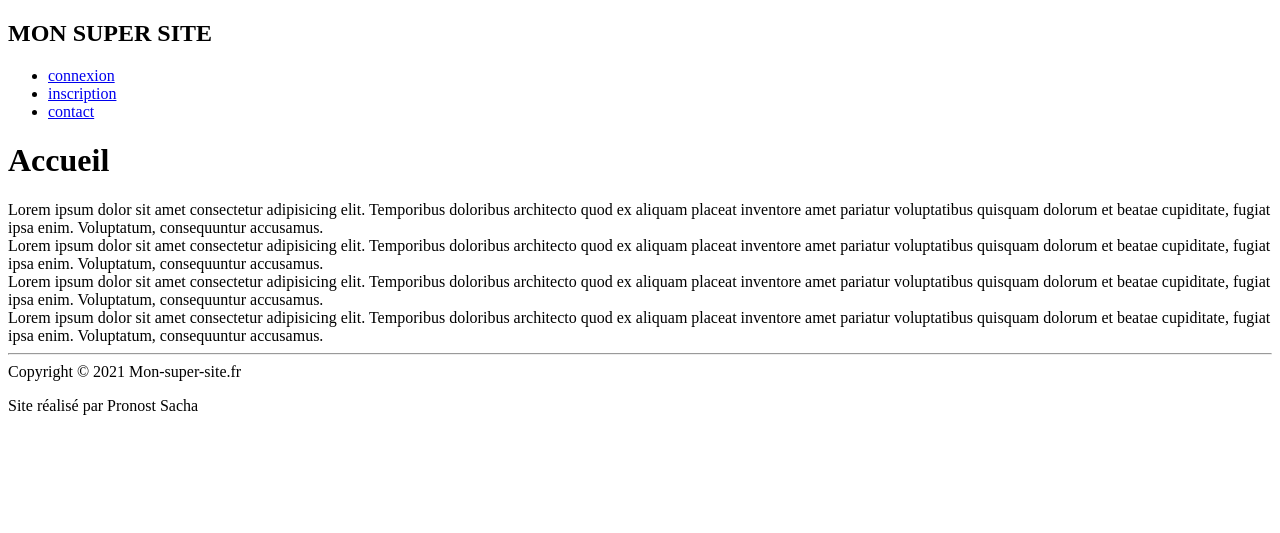
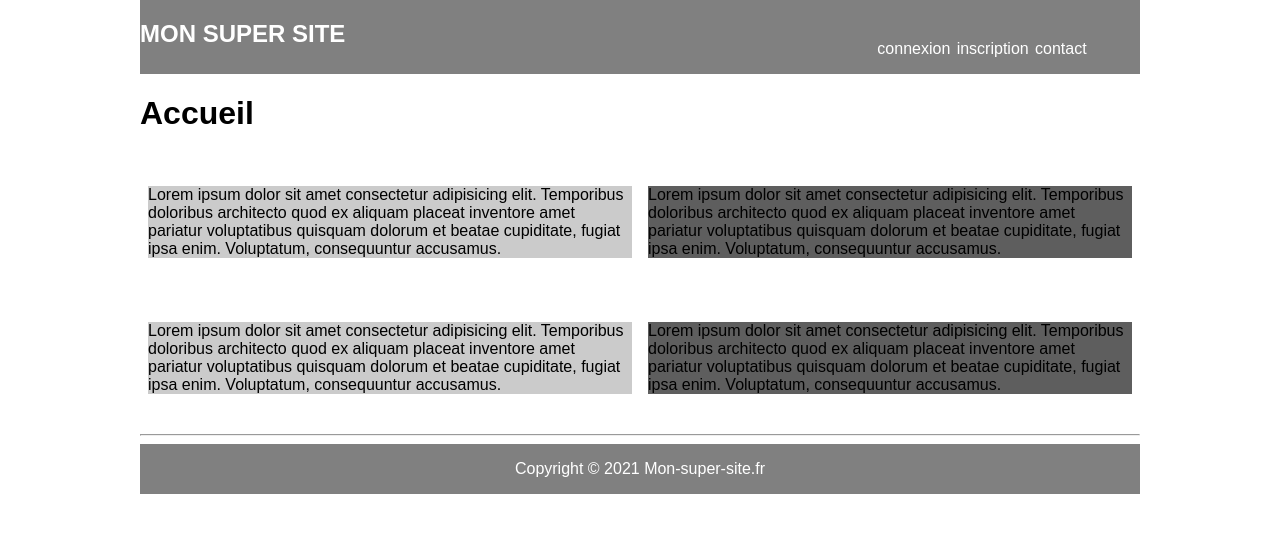
Before and after one commit to deltaps/exerciceWebStage, a PHP site: page / in a window 1280 px wide. Shown: the top 533 px of the page. Run offline with PHP 8.4, Linux system fonts and the light colour scheme; tables that the repository leaves empty or names only in its code hold one stand-in row (values such as "Sample post").

Commit message:
Php finie, commencement css

```diff
--- a/src/Router.php
+++ b/src/Router.php
@@ -23,7 +23,7 @@ class Router{
             $controller->creationAccount($_POST);
         }
         elseif(array_key_exists("contact",$_GET)){
-            $affiche->makeContactPage("");
+            $affiche->makeContactPage("","");
         }
         elseif(array_key_exists("contactSend",$_GET)){
             $controller->sendContact($_POST);
--- a/src/control/Controller.php
+++ b/src/control/Controller.php
@@ -12,7 +12,7 @@ class Controller{
     }
 
     public function showWelcomPage(){
-        $this->view->makeWelcomPage();
+        $this->view->makeWelcomPage("");
     }
     public function makeLoginFormPage(){
         $this->view->makeLoginFormPage();
@@ -59,12 +59,38 @@ class Controller{
     }
     public function sendContact($data){
         if($data != null){
-            //TODO requête préparé pour ajouter les info pour le contact
-            $requete = "INSERT INTO contact VALUES (:nom,:prenom,:mail,:sujet,:texte)";
-            $stmt = $this->bd->prepare($requete);
-            $newData = array(':nom' => $data["name"], ':prenom' => $data["firstname"], ':mail' => $data["email"], ':sujet' => $data["subject"],':texte' => $data["message"]);
-            $stmt->execute($newData);
-            $this->view->makeWelcomPage();
+            $error = array('nom' => '', 'prenom' => '' , 'mail' => '', 'sujet' => '', 'text' => '');
+            $inerror = false;
+            if($data["name"] === ""){
+                $error['nom'] = "Un nom est obligatoire";
+                $inerror = true;
+            }
+            if($data["firstname"] === ""){
+                $error['prenom'] = "Un prenom est obligatoire";
+                $inerror = true;
+            }
+            if($data["email"] === ""){
+                $error['mail'] = "Une adresse mail est obligatoire";
+                $inerror = true;
+            }
+            if($data["subject"] === ""){
+                $error['sujet'] = "Un sujet est obligatoire";
+                $inerror = true;
+            }
+            if($data["message"] === ""){
+                $error['text'] = "Un message est obligatoire";
+                $inerror = true;
+            }
+            if($inerror){
+                $this->view->makeContactPage($error,$data);
+            }
+            else{
+                $requete = "INSERT INTO contact VALUES (:nom,:prenom,:mail,:sujet,:texte)";
+                $stmt = $this->bd->prepare($requete);
+                $newData = array(':nom' => $data["name"], ':prenom' => $data["firstname"], ':mail' => $data["email"], ':sujet' => $data["subject"],':texte' => $data["message"]);
+                $stmt->execute($newData);
+                $this->view->makeWelcomPage("Message envoyé!");
+            }
         }
     }
 
--- a/src/view/View.php
+++ b/src/view/View.php
@@ -16,6 +16,7 @@ class View{
         <!doctype html>
         <html lang=\"fr\">
             <head>
+              <link rel='stylesheet' media='screen' type='text/css' href='style/style.css'/>
               <meta charset=\"utf-8\">
               <title>". $this->title ."</title>
             </head>
@@ -52,20 +53,20 @@ class View{
                 <hr>
                 <footer>
                     <span>Copyright © 2021 Mon-super-site.fr</span>
-                    <p class='foot'>Site réalisé par Pronost Sacha</p>
                 </footer>
             </body>
         </html>
         ");
     }
 
-    public function makeWelcomPage(){
+    public function makeWelcomPage($text){
         $this->title = "Accueil";
-        $this->content = "<section>
-        <article>Lorem ipsum dolor sit amet consectetur adipisicing elit. Temporibus doloribus architecto quod ex aliquam placeat inventore amet pariatur voluptatibus quisquam dolorum et beatae cupiditate, fugiat ipsa enim. Voluptatum, consequuntur accusamus.</article>
-        <article>Lorem ipsum dolor sit amet consectetur adipisicing elit. Temporibus doloribus architecto quod ex aliquam placeat inventore amet pariatur voluptatibus quisquam dolorum et beatae cupiditate, fugiat ipsa enim. Voluptatum, consequuntur accusamus.</article>
-        <article>Lorem ipsum dolor sit amet consectetur adipisicing elit. Temporibus doloribus architecto quod ex aliquam placeat inventore amet pariatur voluptatibus quisquam dolorum et beatae cupiditate, fugiat ipsa enim. Voluptatum, consequuntur accusamus.</article>
-        <article>Lorem ipsum dolor sit amet consectetur adipisicing elit. Temporibus doloribus architecto quod ex aliquam placeat inventore amet pariatur voluptatibus quisquam dolorum et beatae cupiditate, fugiat ipsa enim. Voluptatum, consequuntur accusamus.</article>
+        $this->content = "<p> " . $text . "</p>
+        <section class='queris'>
+            <article>Lorem ipsum dolor sit amet consectetur adipisicing elit. Temporibus doloribus architecto quod ex aliquam placeat inventore amet pariatur voluptatibus quisquam dolorum et beatae cupiditate, fugiat ipsa enim. Voluptatum, consequuntur accusamus.</article>
+            <article>Lorem ipsum dolor sit amet consectetur adipisicing elit. Temporibus doloribus architecto quod ex aliquam placeat inventore amet pariatur voluptatibus quisquam dolorum et beatae cupiditate, fugiat ipsa enim. Voluptatum, consequuntur accusamus.</article>
+            <article>Lorem ipsum dolor sit amet consectetur adipisicing elit. Temporibus doloribus architecto quod ex aliquam placeat inventore amet pariatur voluptatibus quisquam dolorum et beatae cupiditate, fugiat ipsa enim. Voluptatum, consequuntur accusamus.</article>
+            <article>Lorem ipsum dolor sit amet consectetur adipisicing elit. Temporibus doloribus architecto quod ex aliquam placeat inventore amet pariatur voluptatibus quisquam dolorum et beatae cupiditate, fugiat ipsa enim. Voluptatum, consequuntur accusamus.</article>
         </section>";
         $this->render();
     }
@@ -126,13 +127,11 @@ class View{
         }
         $this->render();
     }
-    public function makeContactPage($error){
+    public function makeContactPage($error,$data){
         $this->title = "Contact";
         //TODO Gestion d'erreur lors de la création de message pour le contact (faire en sorte qu'on ai pas a réécrire le message etc...)
-        //if($error != ""){
-//
-  //      }
-        $this->content = "<form method='POST' action=". $this->router->getContactSend().">
+        if($error == ""){
+            $this->content = "<form method='POST' action=". $this->router->getContactSend().">
             <div>
                 <label class='required' for='name'>Nom :</label><br/>
                 <input type='text' id='name' name='name'>
--- /dev/null
+++ b/style/style.css
@@ -0,0 +1,48 @@
+body {
+    max-width: 1000px;
+    font-family: sans-serif;
+    margin: auto;
+}
+nav {
+    background-color: grey;
+    color: white;
+    display: grid;
+    grid-template-columns: 1fr 1fr;
+}
+.menu{
+    display: flex;
+    justify-content: center;
+    margin-top: 40px;
+    margin-left: 9em;
+}
+ul li{
+    list-style-type: none;
+}
+li a{
+    margin: 0.2em;
+    color: white;
+    text-decoration: none;
+}
+
+.queris{
+    display: grid;
+    grid-template-columns: 1fr 1fr;
+    grid-template-rows: 1fr 1fr;
+}
+article{
+    margin-top:2em;
+    margin-bottom: 2em;
+    margin-left: 0.5em;
+    margin-right: 0.5em;
+    background-color: rgb(94, 94, 94);
+}
+
+article:nth-child(2n+1){
+    background-color: rgb(203, 203, 203);
+}
+footer{
+    background-color: grey;
+    padding: 1em;
+    text-align: center;
+    color: white;
+}
```
Also changed, not shown: other parts of src/view/View.php (+35 -0 lines).
